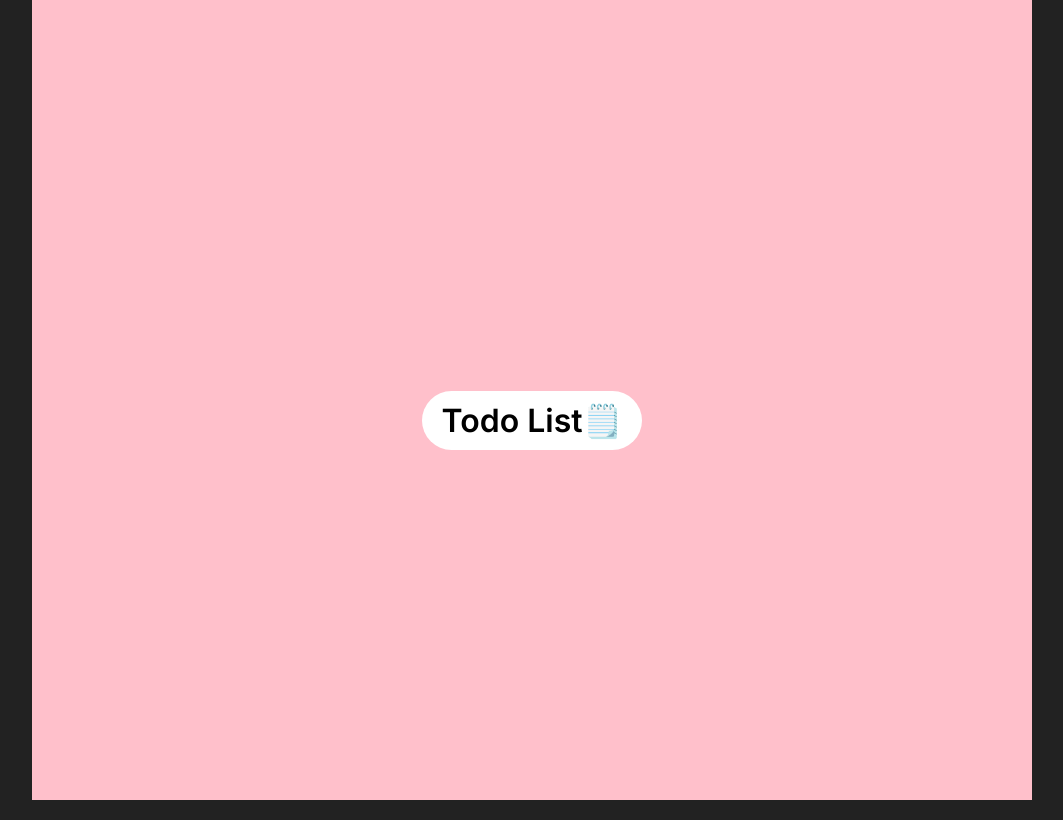
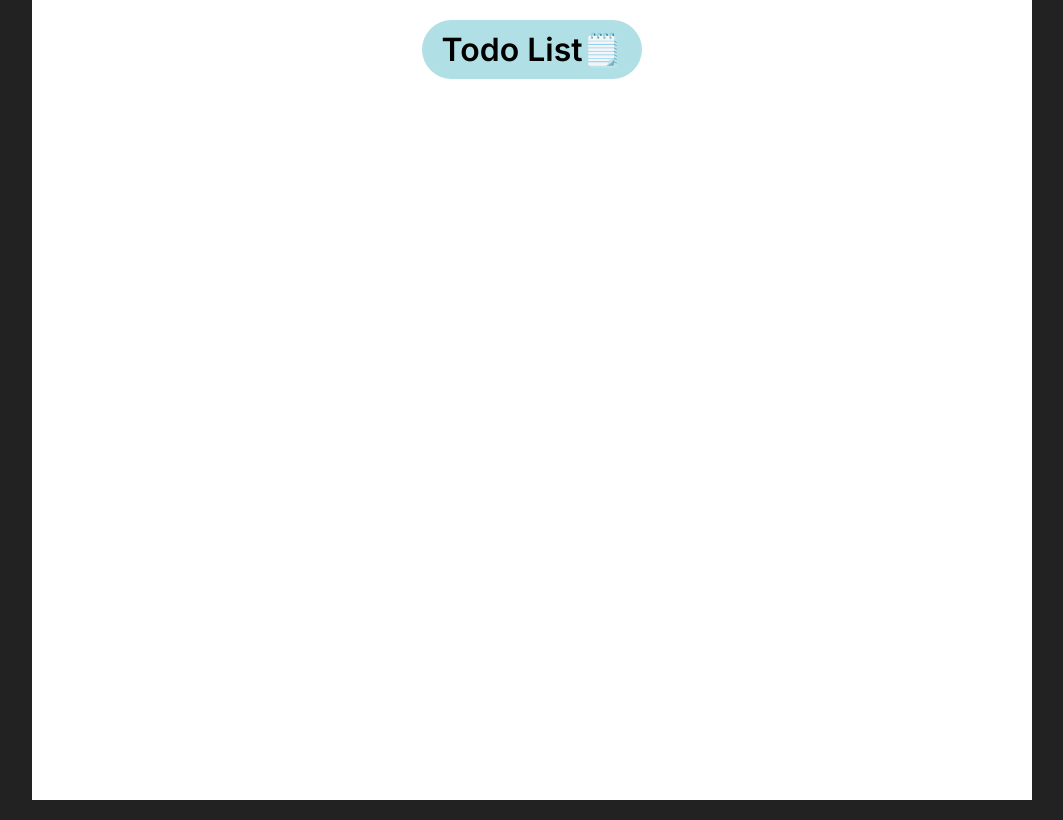
Before and after one commit to ohy9205/front-assignment, a Next.js app: page / in a window 1280 px wide. Shown: the whole page, without its empty margins (108-1171 px from the left). Built offline with nearby package versions, Linux system fonts and the light colour scheme.

Commit message:
style수정

```diff
--- a/app/globals.css
+++ b/app/globals.css
@@ -11,7 +11,6 @@
 
 body {
   width: 100vw;
-  height: 100vh;
   background-color: #222;
 
   display: flex;
@@ -27,8 +26,8 @@ button {
 .container {
   width: 100%;
   max-width: 1000px;
-  height: 100vh;
-  background-color: pink;
+  min-height: 100vh;
+  background-color: white;
   padding: 20px;
 }
 
--- a/app/page.module.css
+++ b/app/page.module.css
@@ -1,5 +1,4 @@
 .main {
-  height: 100vh;
   display: flex;
   flex-direction: column;
   justify-content: center;
@@ -9,7 +8,7 @@
 .link {
   font-size: 32px;
   padding: 10px 20px;
-  background-color: white;
+  background-color: powderblue;
   border-radius: 65px;
   font-weight: 600;
 }
--- a/app/todo-list/page.tsx
+++ b/app/todo-list/page.tsx
@@ -11,7 +11,6 @@ const TodoList = async () => {
       <Suspense fallback={<LoadingSpinner type="data" />}>
         <List />
       </Suspense>
-      <div>다음</div>
     </main>
   );
 };
--- a/components/checkbox/Checkbox.module.css
+++ b/components/checkbox/Checkbox.module.css
@@ -12,5 +12,5 @@
 }
 
 .input:checked + .span {
-  background-color: blue;
+  background-color: black;
 }
```
